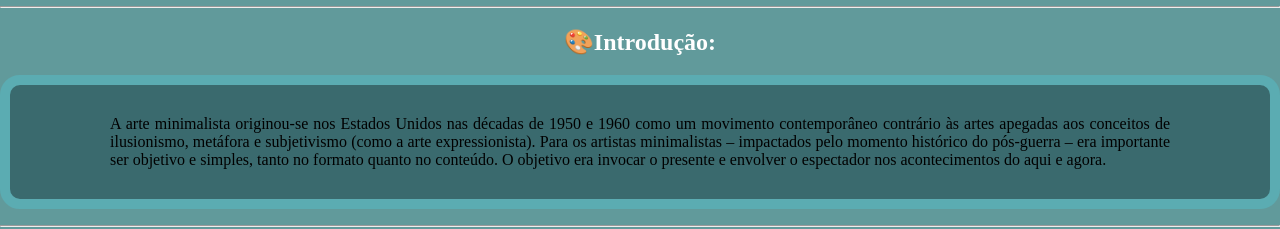
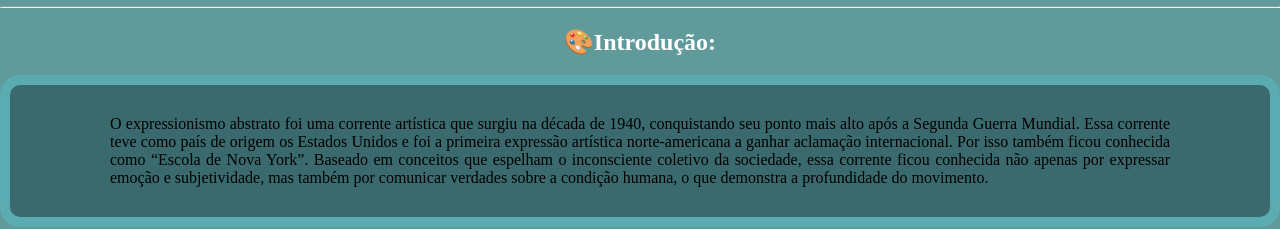
Before and after one commit to anali12-ux/artecerto, a plain HTML site: page Expressionismo_abstrato.html in a window 1280 px wide. Shown: the part 584-813 px from the top of the page. Drawn offline with Linux system fonts and the light colour scheme.

Commit message:
Update Expressionismo_abstrato.html

```diff
--- a/Expressionismo_abstrato.html
+++ b/Expressionismo_abstrato.html
@@ -10,11 +10,8 @@
 <h1 class="Titulo">Expressionismo Abstrato</h1>
 <hr>
 <h2 class="Introdução">🎨Introdução:</h2>
-<p>A arte minimalista originou-se nos Estados Unidos nas décadas de 1950 e 1960 como um movimento contemporâneo contrário às
-    artes apegadas aos conceitos de ilusionismo,
-    metáfora e subjetivismo (como a arte expressionista).
-    Para os artistas minimalistas – impactados pelo momento histórico do pós-guerra –
-    era importante ser objetivo e simples, tanto no formato quanto no conteúdo. O objetivo era invocar o presente e envolver o espectador nos acontecimentos do aqui e agora. </p>
+<p>O expressionismo abstrato foi uma corrente artística que surgiu na década de 1940, conquistando seu ponto mais alto após a Segunda Guerra Mundial. Essa corrente teve como país de origem os Estados Unidos e foi a primeira expressão artística norte-americana a ganhar aclamação internacional. Por isso também ficou conhecida como “Escola de Nova York”.
+Baseado em conceitos que espelham o inconsciente coletivo da sociedade, essa corrente ficou conhecida não apenas por expressar emoção e subjetividade, mas também por comunicar verdades sobre a condição humana, o que demonstra a profundidade do movimento. </p>
 <hr>
 <h2 class="Caracteristica">🎨Características:</h2>
 <h3 class="Seguintes">O expressionismo abstrato conta com as seguintes características:</h3>
```
